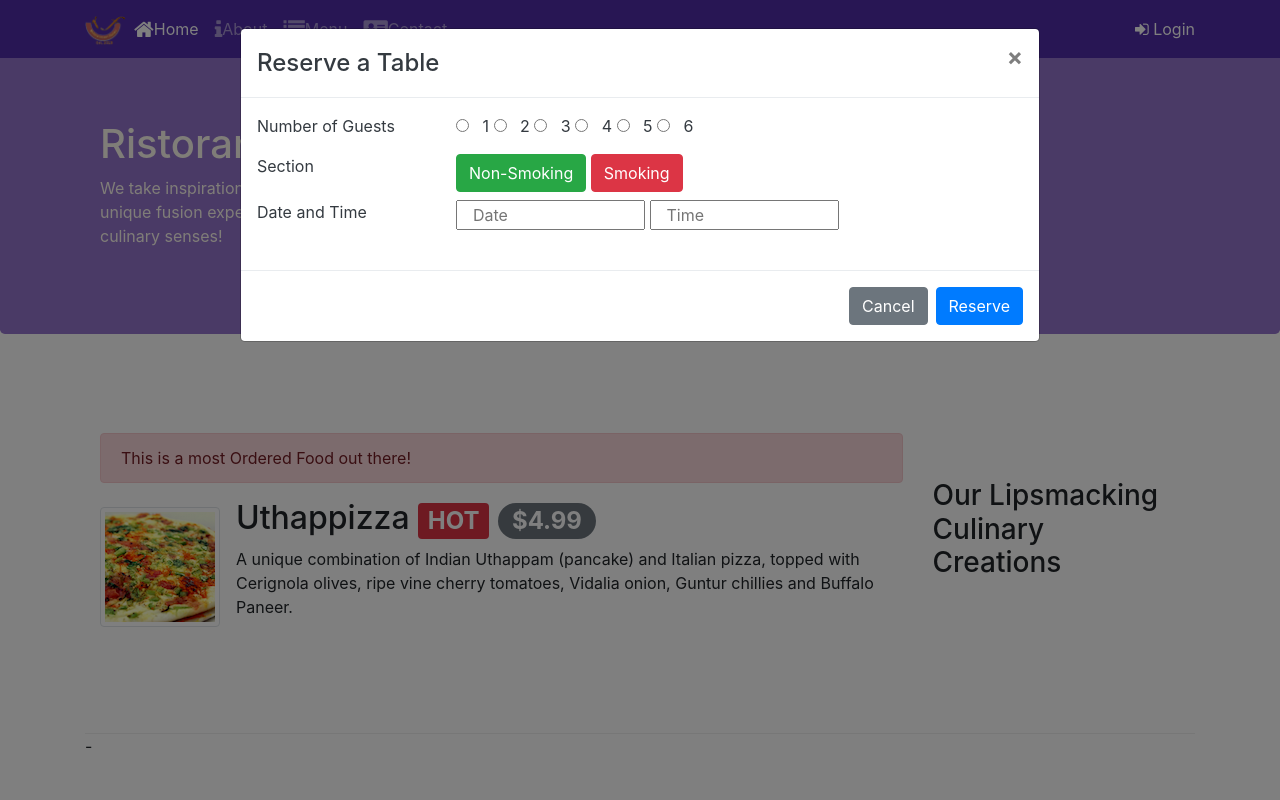
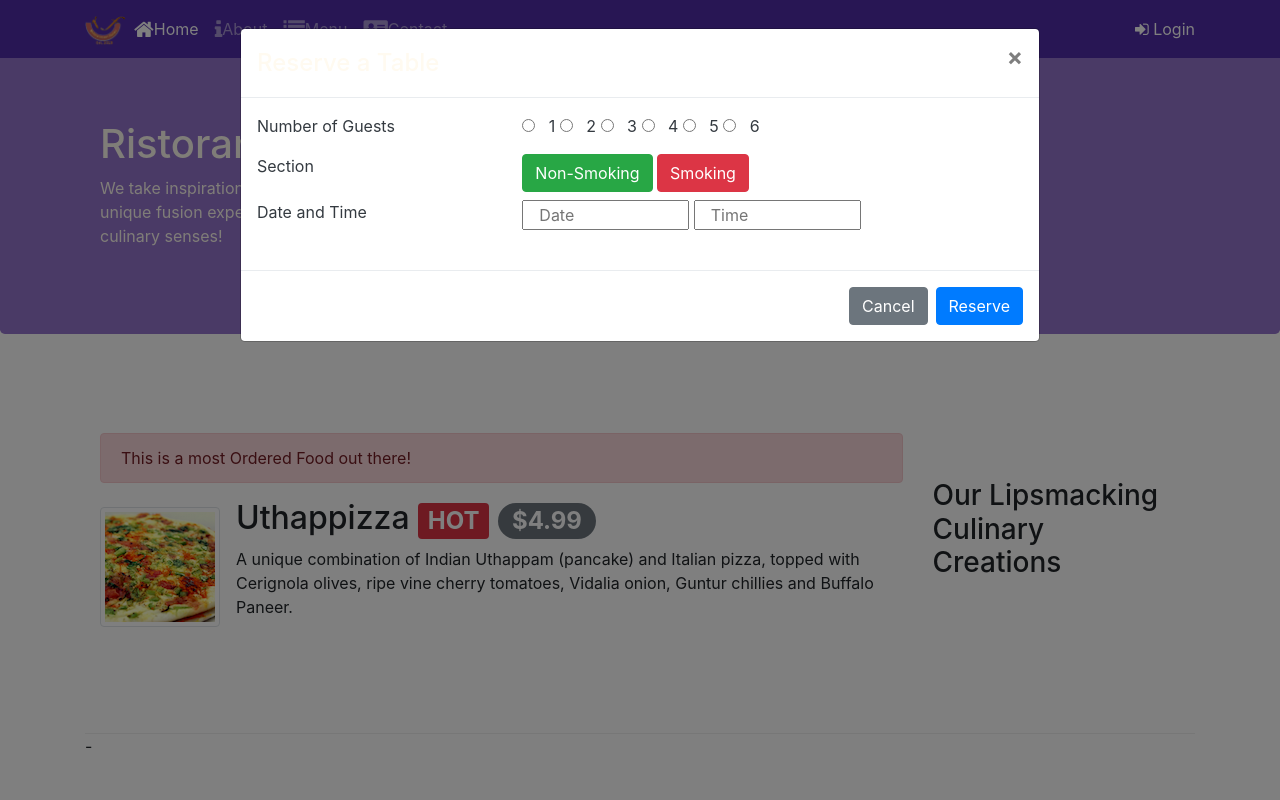
Before and after one commit to zaharsm/restaurant, a website: page index.html in a window 1280 px wide. Both pictures are taken after a click on the button "Reserve Table". Shown: the top 800 px of the page. Drawn offline with nearby package versions, Linux system fonts and the light colour scheme; files that its build step writes are made by us from their sources.

Commit message:
final update

```diff
--- a/index.html
+++ b/index.html
@@ -176,13 +176,13 @@
               <div class="modal-dialog modal-lg" role="dialog" >
                 <div class="modal-content"  role="content">
                   <div class="modal-header">
-                    <h4 class="modal-title text-dark" id="exampleModalLabel">Reserve a Table</h4>
+                    <h4 class="modal-title " id="exampleModalLabel">Reserve a Table</h4>
                     <button type="button" class="close" data-dismiss="modal">&times;</button>
                   </div>
                   <div class="modal-body">
                     <dl class="row">
-                      <dd class="col-3 text-dark">Number of Guests</dd>
-                      <dd class="col-9"><input type="radio" id="html" name="fav_language" value="HTML">
+                      <dd class="col-4 text-dark">Number of Guests</dd>
+                      <dd class="col-8"><input type="radio" id="html" name="fav_language" value="HTML">
                           <label for="html"  class="text-dark">1</label>
                         <input type="radio" id="html" name="fav_language" value="HTML">
                           <label for="html" class="text-dark" >2</label>
@@ -196,15 +196,15 @@
                           <label for="html" class="text-dark" >6</label>
 
 
-                        <dd class="col-3 text-dark">Section</dd>
-                        <dd class="col-9">
+                        <dd class="col-4 text-dark">Section</dd>
+                        <dd class="col-8">
                         <a href="#" role="button" class="btn btn-success">Non-Smoking</a>
                         <a  href="#" role="button" class="btn btn-danger">Smoking</a>
                         </dd>
 
 
-                        <dd class="col-3 text-dark">Date and Time</dd>
-                        <dd class="col-9">
+                        <dd class="col-4 text-dark">Date and Time</dd>
+                        <dd class="col-8">
                           <input class="col-4"  type="text" placeholder="Date" id="">
                           <input class="col-4" type="text" placeholder="Time" name="" id="">
                         </dd>
@@ -308,8 +308,6 @@
                         <span class="carousel-control-next-icon" aria-hidden="true"></span>
                         <span class="sr-only">Next</span>
                     </a>
-
-
 
                 </div>
                 <button class="btn btn-danger btn-sm" id="carouselButton">
```
